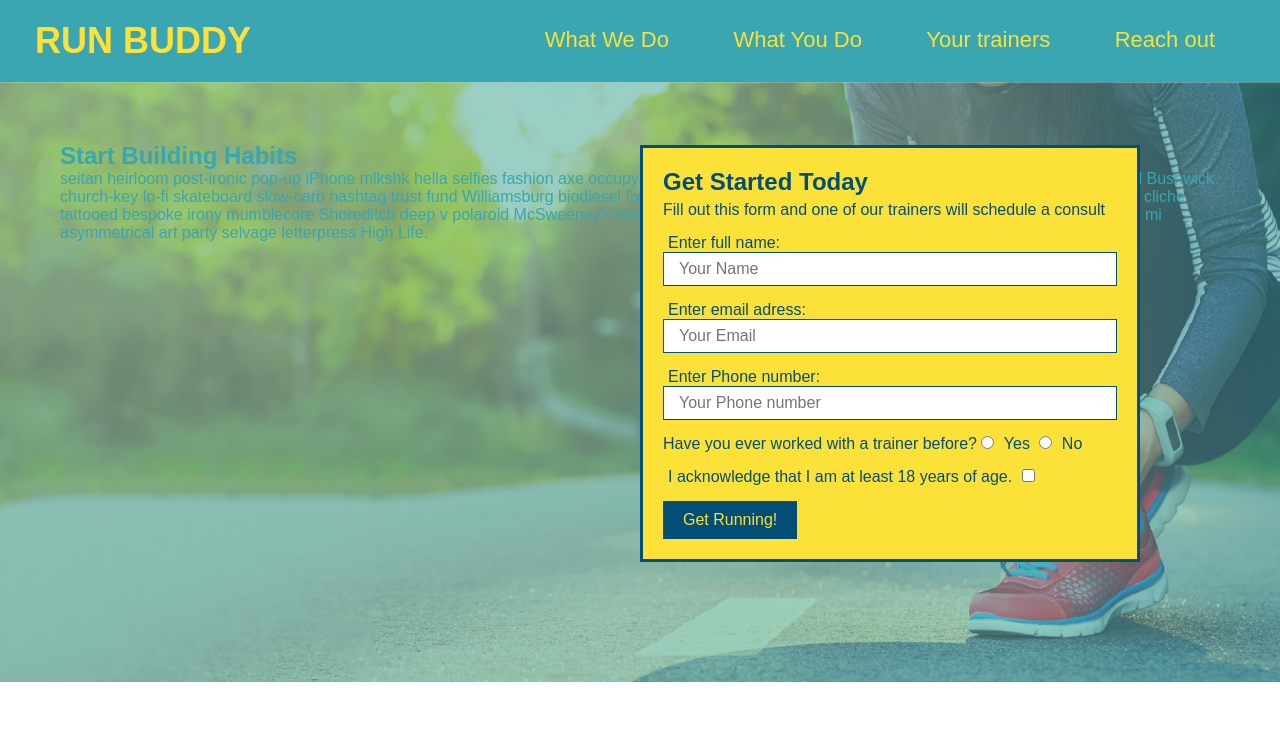
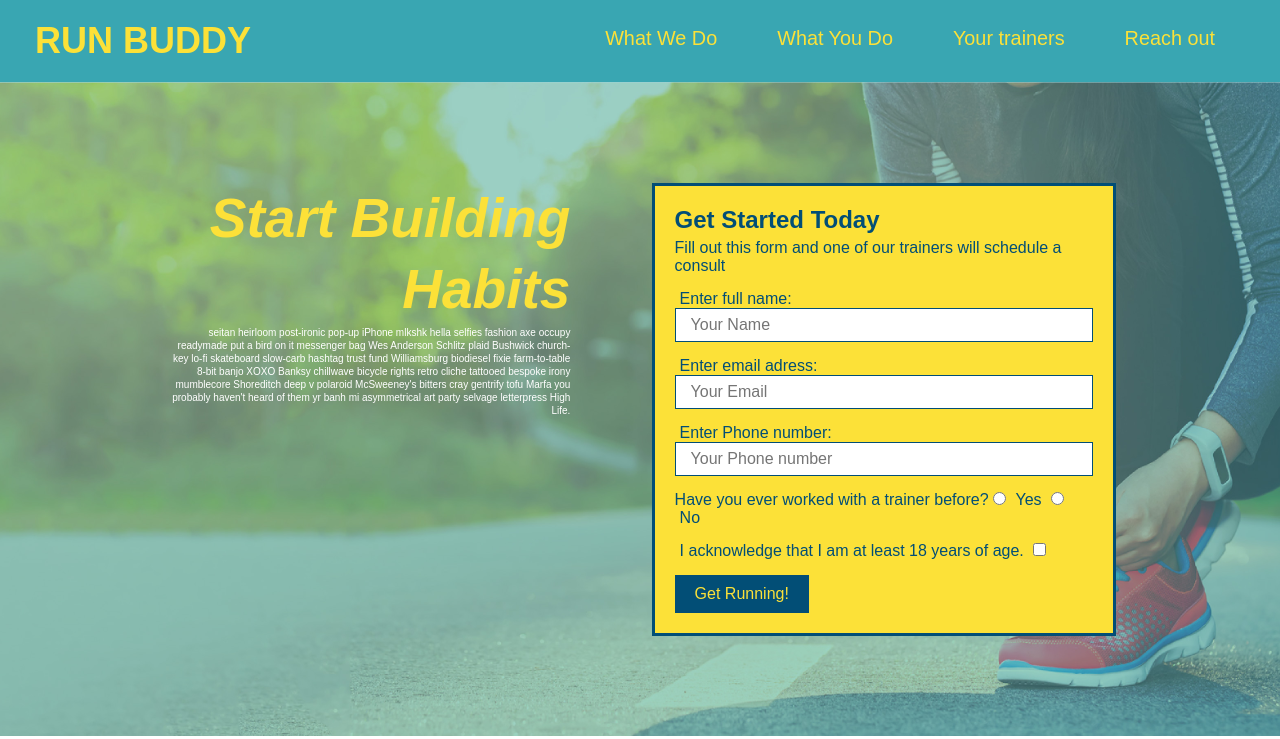
Before and after one commit to kevin-421/run-buddy, a plain HTML site: page index.html in a window 1280 px wide. Shown: the top 739 px of the page. Drawn offline with Linux system fonts and the light colour scheme; files whose address does not match are found by name.

Commit message:
added flexbox to the hero section

```diff
--- a/assets/css/style.css
+++ b/assets/css/style.css
@@ -32,13 +32,18 @@ header {
 
         margin: 7px 0;
     }
-    header nav ul li {
-        display: inline;
+    header nav ul {
+        display: flex;
+        flex-wrap: wrap;
+        justify-content: space-between;
+        align-items: center;
+        list-style: none;
+
     }
     header nav ul li a {
         margin: 0 30px;
         font-weight: lighter;
-        font-size: 22px;
+        font-size: 1.55vw;
     }
     header h1 {
         font-weight: bold;
@@ -48,18 +53,21 @@ header {
         display: inline;
     }
     footer {
+        display: flex;
+        justify-content: space-between;
+        flex-wrap: wrap;
         background: #fce138;
         width: 100%;
         padding: 40px 35px;
     }
     footer h2 {
-        display: inline;
+
         color: #024e76;
         font-size: 30px;
         margin: 0;
     }
     footer div {
-        float: right;
+
         line-height: 1.5;
         text-align: right;
     }
@@ -73,11 +81,13 @@ header {
     }
   /* hero style start */
     .hero {
+        display: flex;
+        justify-content: center;
+        flex-wrap: wrap;
         background-image: url("../images/hero-bg.jpg");
-        height: 600px;
         background-size: cover;
         background-position: center;
-        position: relative;
+
 
     }
     .hero-form h3 {
@@ -87,12 +97,11 @@ header {
     .hero-form {
     background-color:#fce138;
         padding: 20px;
-        width: 500px;
         color: #024e76;
         border: solid 3px #024e76;
-        position: absolute;
-        bottom: 120px;
-        right: 140px;
+        width: 40%;
+        margin: 3.5%;
+
     }
     .hero-form p {
         margin: 5px 0 15px 0;
@@ -116,6 +125,22 @@ header {
     padding: 10px 20px;
     font-size: 16px;
     }
+
+    .hero-cta {
+       width: 35%;
+       text-align: right;
+       margin: 3.5%;
+       color: #fff;
+       font-size: 10px;
+       line-height: 1.3;
+    }
+
+    .hero-cta h2 {
+        font-style: italic;
+        font-size: 55px;
+        color: #fce138;
+    }
+
 /* hero styles end */
 
 .intro {
```
